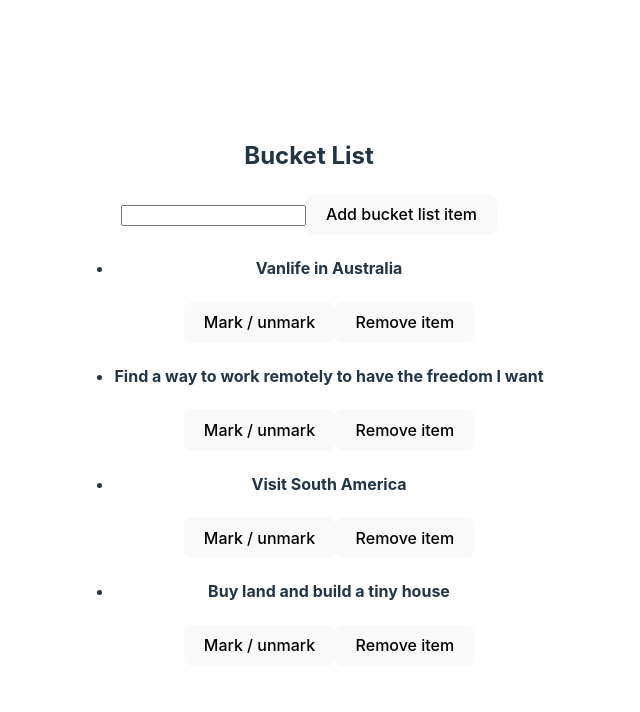
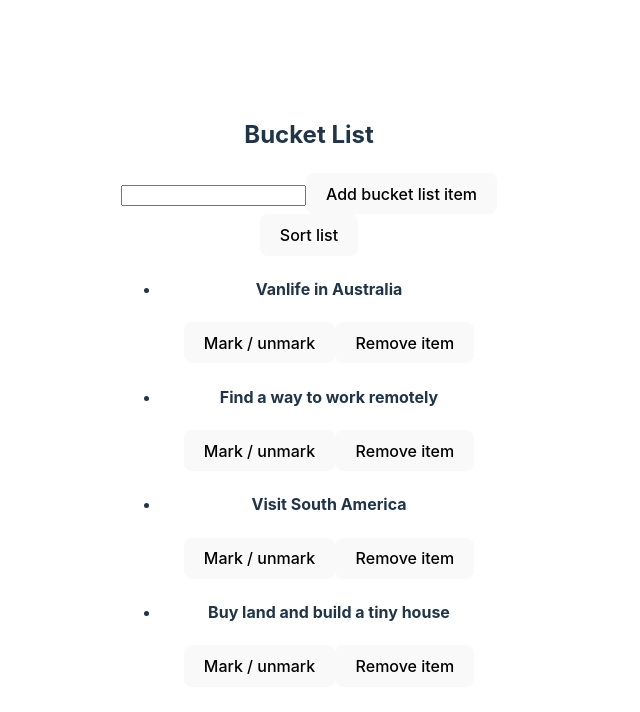
Before and after one commit to Medieinstitutet/the-todos-jennikaelisson, a React (Vite) app: page / in a window 1280 px wide. Shown: the top 712 px of the page, without its empty margins (331-971 px from the left). Built offline with nearby package versions, Linux system fonts and the light colour scheme.

Commit message:
added Sort button and localStorage

```diff
--- a/src/components/BucketList.tsx
+++ b/src/components/BucketList.tsx
@@ -1,47 +1,72 @@
-import { useState } from "react"
+import { useState } from "react";
 import { BucketItem } from "../models/BucketItem";
 import { RemoveBucketItem } from "./RemoveBucketItem";
 import { ToDoForm } from "./ToDoForm";
 import { PresentTasks } from "./PresentTasks";
 
 export const BucketList = () => {
-    const [tasks, setTasks] = useState<BucketItem[]>([
-        new BucketItem('Vanlife in Australia', false),
-        new BucketItem('Find a way to work remotely to have the freedom I want', false),
-        new BucketItem('Visit South America', false),
-        new BucketItem('Buy land and build a tiny house', false)
-    ]);
+  const [tasks, setTasks] = useState<BucketItem[]>(
+    JSON.parse(
+      localStorage.getItem("task") ||
+        JSON.stringify([
+          new BucketItem("Vanlife in Australia", false),
+          new BucketItem("Find a way to work remotely", false),
+          new BucketItem("Visit South America", false),
+          new BucketItem("Buy land and build a tiny house", false),
+        ])
+    )
+  );
+
+  const addToList = (additionalListItem: string) => {
+    setTasks([...tasks, new BucketItem(additionalListItem, false)]);
+  };
 
   const taskDone = (bucketActivity: string) => {
-        setTasks(tasks.map((task) => {
+    setTasks(
+      tasks.map((task) => {
         if (task.bucketActivity == bucketActivity) {
-                return { ...task, isDone: true };
+          return { ...task, isDone: !task.isDone };
         } else {
           return task;
         }
       })
     );
-    }
+  };
 
   const removeBucketItem = (bucketActivity: string) => {
-        setTasks(tasks.filter((bucketItem) => bucketItem.bucketActivity !== bucketActivity))
-    }
+    setTasks(
+      tasks.filter((bucketItem) => bucketItem.bucketActivity !== bucketActivity)
+    );
+  };
 
+  const handleSort = () => {
+    setTasks(
+      [...tasks].sort((a, b) =>
+        a.bucketActivity.localeCompare(b.bucketActivity)
+      )
+    );
+    // setTasks(tasks.slice().sort((a, b) => a.bucketActivity.localeCompare(b.bucketActivity)));
+  };
+
+  localStorage.setItem("task", JSON.stringify(tasks));
 
   return (
     <>
       <h2>Bucket List</h2>
-        <ToDoForm />
+      <ToDoForm addNewItem={addToList} />
+      <button onClick={handleSort}>Sort list</button>
       <ul>
         {tasks.map((task) => {
           return (
-                    <li>
-                        <PresentTasks items={task} finishedTask={taskDone} key={task.bucketActivity}/>
-                        <RemoveBucketItem RemoveItem={() => removeBucketItem(task.bucketActivity)}/>
+            <li key={`${Date.now()}-${Math.random()}`}>
+              <PresentTasks items={task} finishedTask={taskDone} />
+              <RemoveBucketItem
+                RemoveItem={() => removeBucketItem(task.bucketActivity)}
+              />
             </li>
-                )
+          );
         })}
       </ul>
     </>
-    )
-}
+  );
+};
```
Lines whose indentation alone changed are shown as unchanged.
